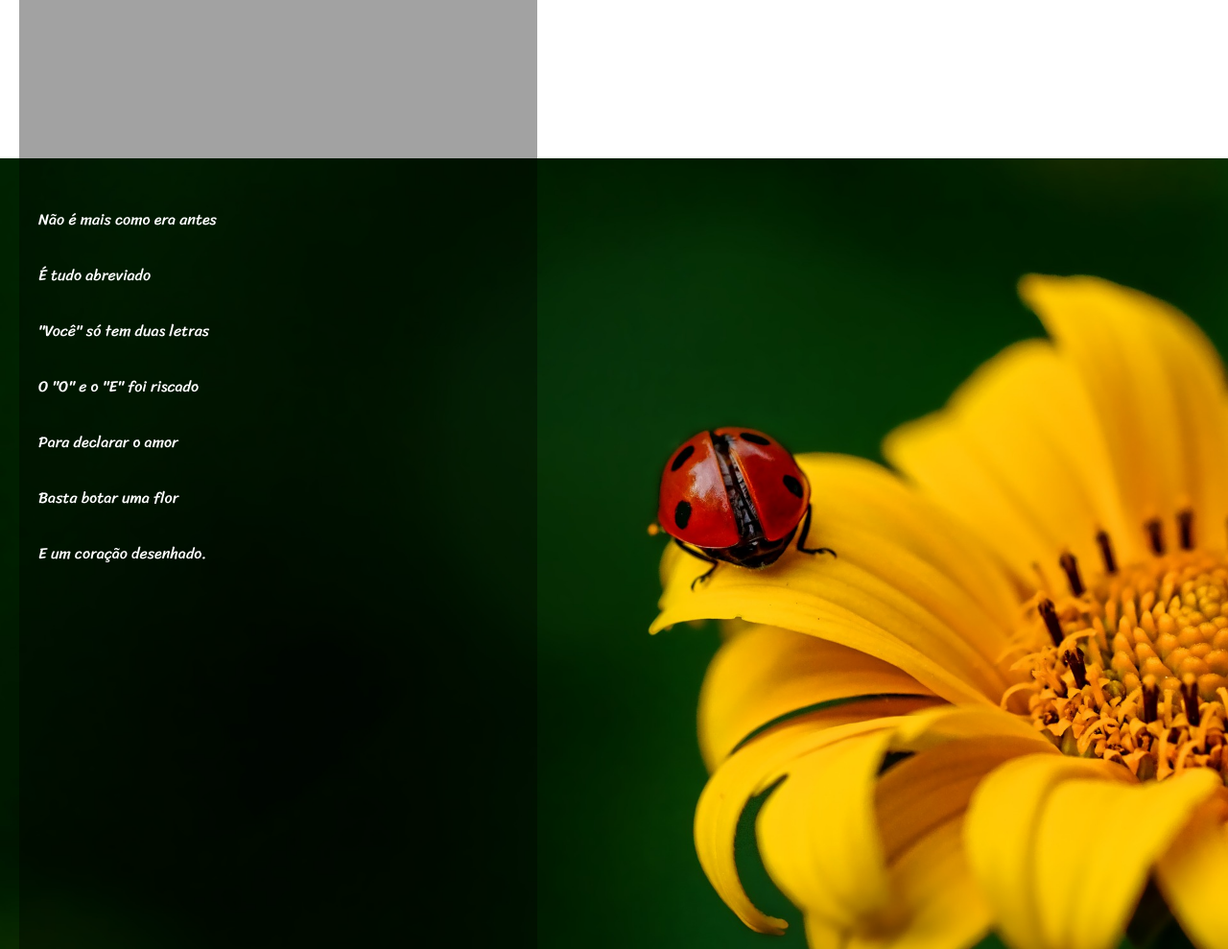
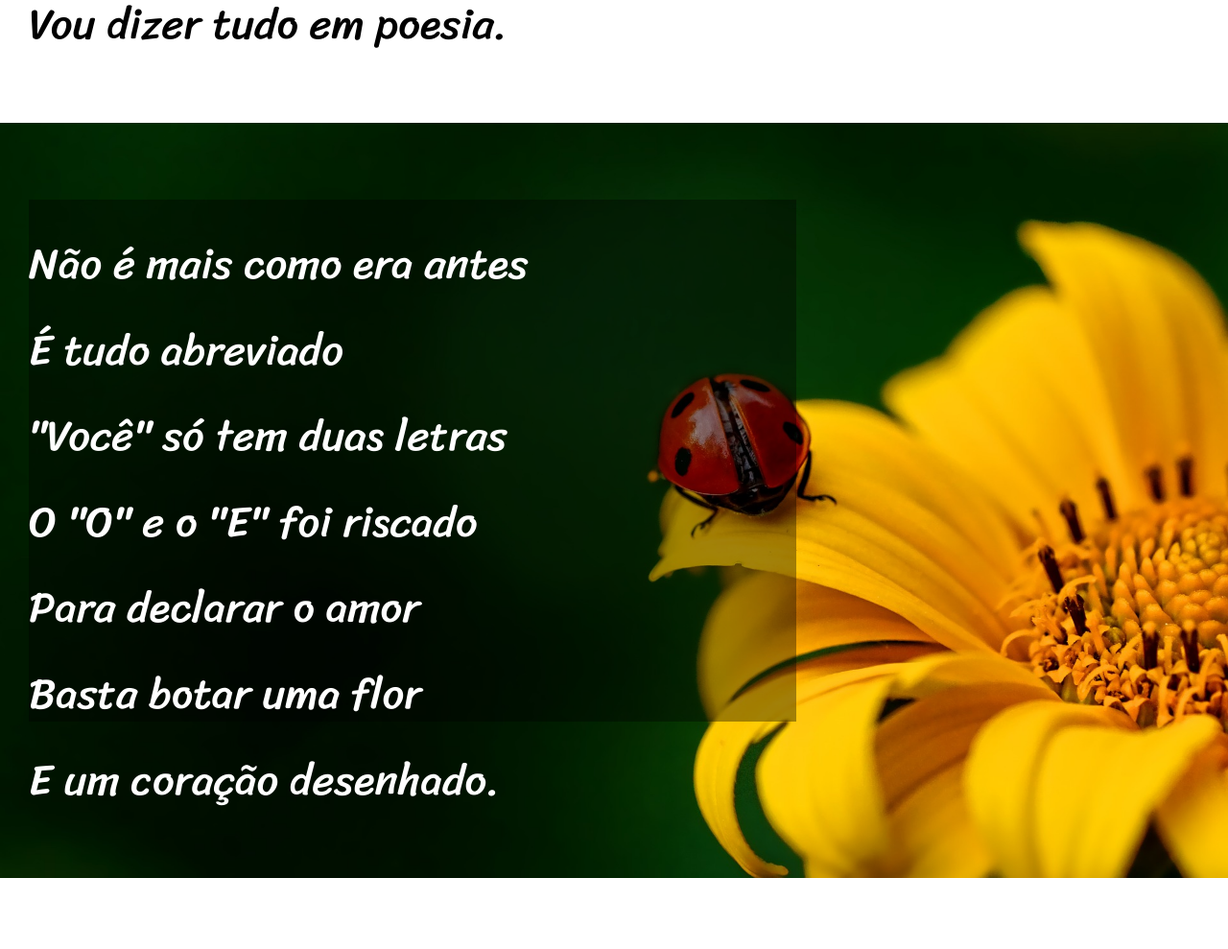
Before and after one commit to AlekRik/Html-Css, a plain HTML site: page Desafios/d11/index.html in a window 1280 px wide. Shown: the part 800-1789 px from the top of the page at 96% size. Drawn offline with Linux system fonts and the light colour scheme.

Commit message:
Update index.html

```diff
--- a/Desafios/d11/index.html
+++ b/Desafios/d11/index.html
@@ -12,6 +12,9 @@
 
         * {
             margin: 0px;
+            padding: 0px;
+            font-size: 1em;
+            min-width: 100vh;
         }
 
         :root {
@@ -46,33 +49,44 @@
             text-decoration: underline;
         }
 
-        section > p {
+        section {
+
+            padding-top: 10vh;
+            padding-bottom: 10vh;
+            padding-left: 30px;
+            line-height: 1em;
+            font-size: 3.5vw;
             font-family: var(--font-texto);
-            padding: 20px;
-            width: 500px;
-            height: 98vh;
+        }
 
+        section.imagem1 > p {
+            display: inline-block;
+            width: 330px;
+            height: 68vh;
         }
 
         .imagem1 {
             background-image: url(imagens/background001.jpg);
-            background-position: center center;
+            background-position: right center;
             background-attachment: fixed;
             background-size: cover;
         }
 
-        p {
-            margin-left: 20px;
+        .imagem1 > p {
             color: white;
-            width: 200px;
             background-color: rgba(0, 0, 0, 0.363);
         }
 
         .imagem2 {
             background-image: url(imagens/background002.jpg);
-            background-position: center center;
+            background-position: right center;
             background-attachment: fixed;
             color: white;
+        }
+
+        .imagem2 > p {
+            color: white;
+            background-color: rgba(0, 0, 0, 0.363);
         }
 
         footer {
```
